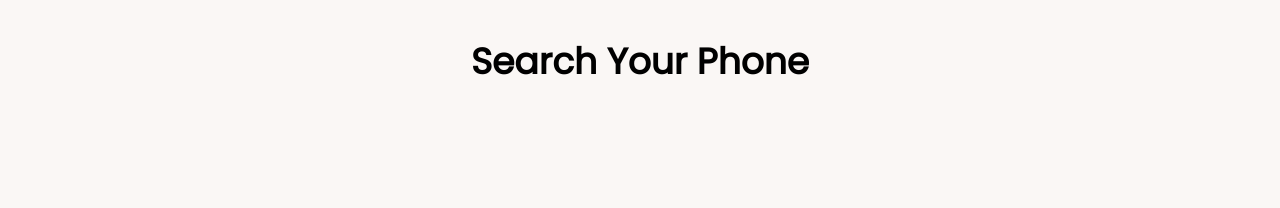
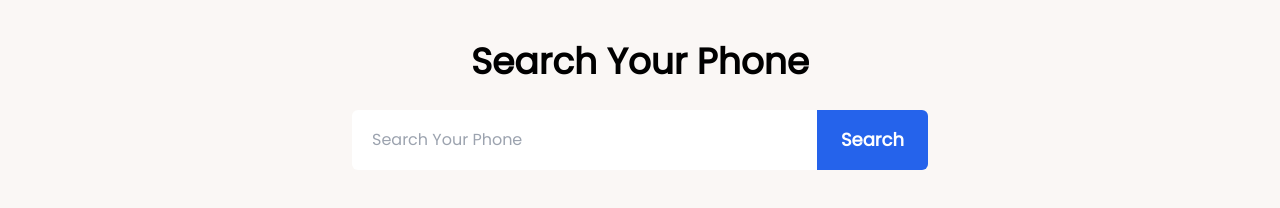
Before and after one commit to faazizpro/faazizpro-phone-finder, a plain HTML site: page index.html in a window 1280 px wide. Shown: the part 1035-1243 px from the top of the page. Before the commit the page ends 1157 px from the top, so only its background shows below. Drawn offline with nearby package versions, Linux system fonts and the light colour scheme; no server answers.

Commit message:
title done

```diff
--- a/index.html
+++ b/index.html
@@ -77,9 +77,17 @@
       <section class="mb-10">
         <!-- Title -->
         <div class="flex flex-col items-center">
-          <h2 class="text-black text-4xl font-semibold">Search Your Phone</h2>
+          <h2 class="text-black text-4xl font-semibold text-center">Search Your Phone</h2>
         </div>
         <!-- Search Input -->
+        <div class="mt-7 px-5 sm:px-0">
+          <form>
+                <div class="flex max-w-xl mx-auto">
+                  <input type="text" placeholder="Search Your Phone" class="w-full rounded-md rounded-r-none outline-none pl-5 text-sm sm:text-base">
+                  <button type="submit" class="bg-blue-600 text-white px-6 text-sm md:text-lg font-semibold py-4 rounded-r-md">Search</button>
+                </div>
+          </form>
+        </div>
       </section>
     </main>
 
```
